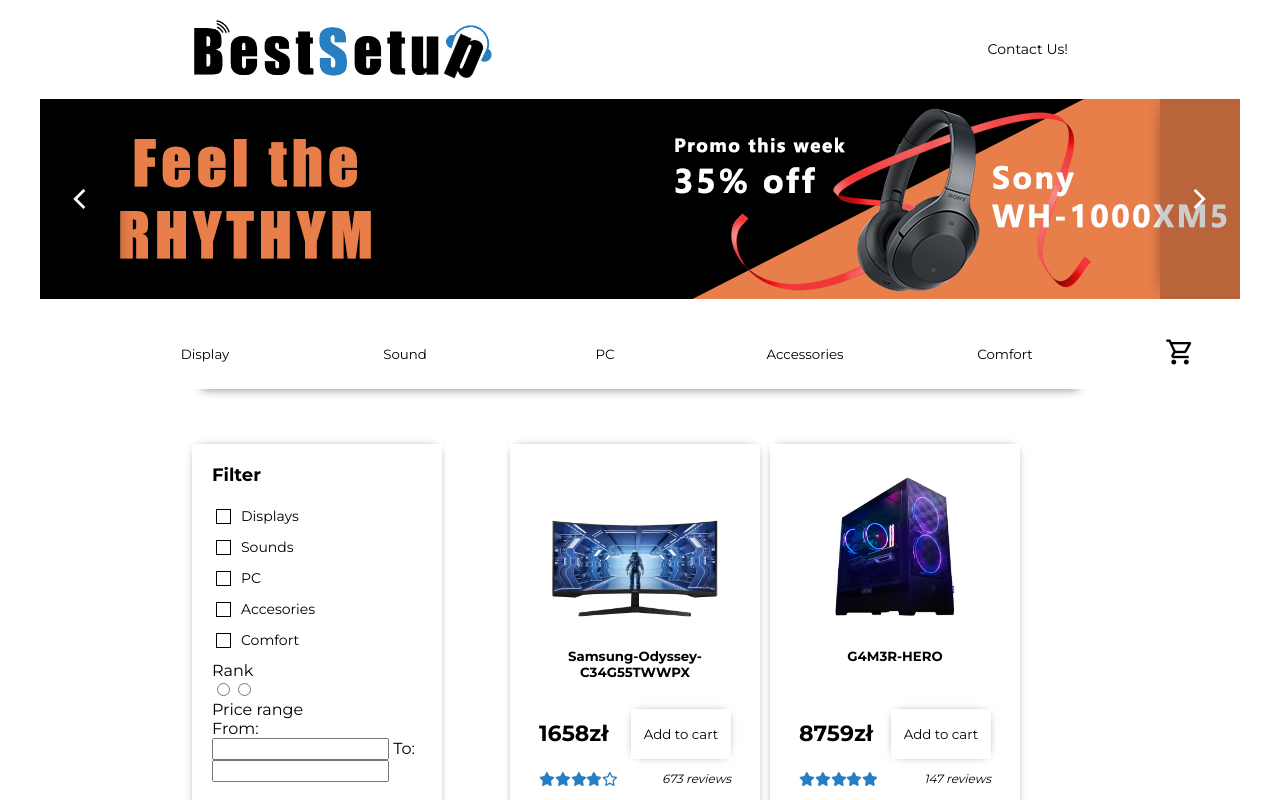
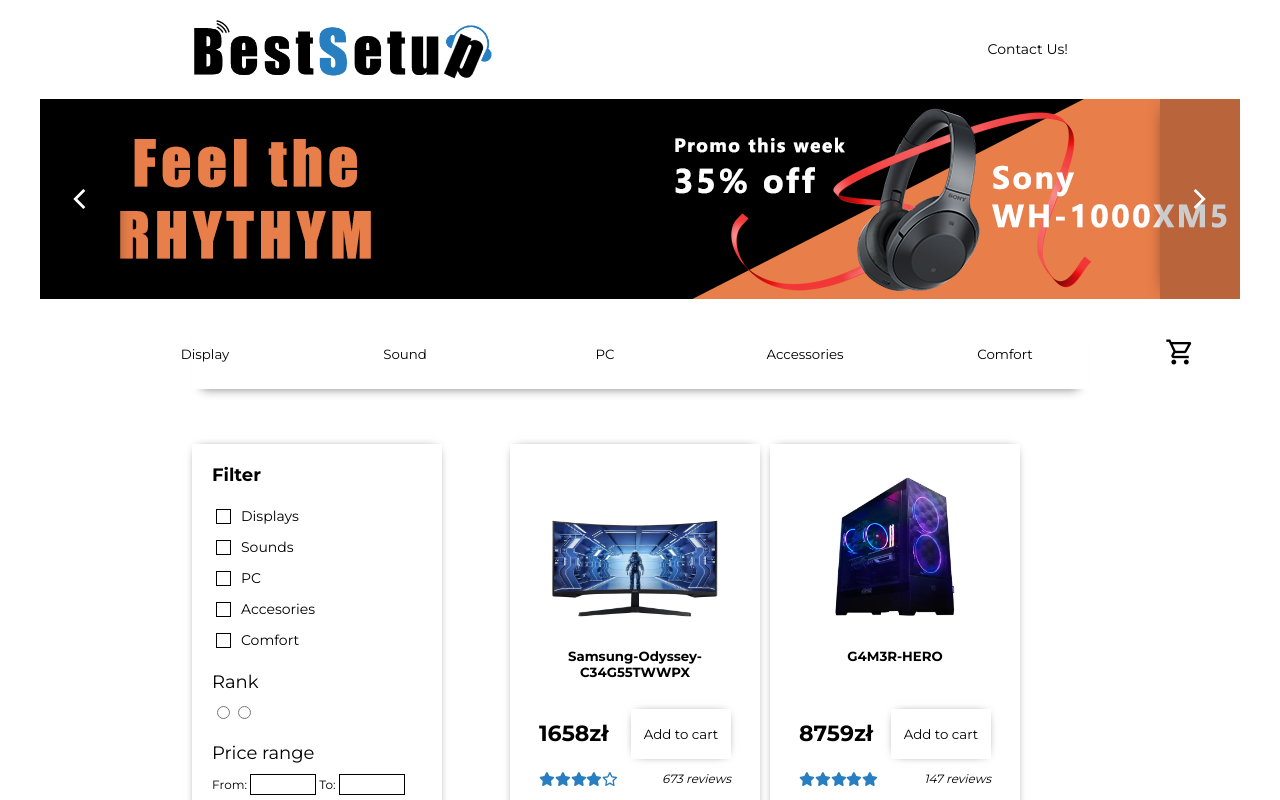
Before and after one commit to rezio3/best-setup-online-shop, a React (Create React App) app: page / in a window 1280 px wide. Shown: the top 800 px of the page. Built offline with nearby package versions, Linux system fonts and the light colour scheme.

Commit message:
update styles in filterWindow.scss

```diff
--- a/src/style/css/filterWindow.css
+++ b/src/style/css/filterWindow.css
@@ -5,7 +5,6 @@
   margin-top: 5px;
   width: 20%;
   min-width: 250px;
-  height: 700px;
   box-shadow: 0 0 10px -6px;
 }
 .filter-container .filter-padding-container {
@@ -52,6 +51,21 @@
   margin: 0;
   position: relative;
 }
+.filter-container__price-range-span {
+  display: block;
+  margin: 20px 0 10px;
+  font-size: 18px;
+}
+.filter-container__price-range-inputs-container {
+  font-size: 12px;
+}
+.filter-container__price-range-inputs-container input[type=number] {
+  all: unset;
+  padding: 2px;
+  border: 1px solid black;
+  width: 60px;
+  font-size: 12px;
+}
 
 .filter-threshold {
   height: 0;
--- a/src/style/filterWindow.scss
+++ b/src/style/filterWindow.scss
@@ -6,7 +6,6 @@
 	margin-top: 5px;
 	width: 20%;
 	min-width: 250px;
-	height: 700px;
 	box-shadow: 0 0 10px -6px;
 
 	.filter-padding-container {
@@ -56,6 +55,21 @@
 		margin: 0;
 		position: relative;
 	}
+	&__price-range-span {
+		display: block;
+		margin: 20px 0 10px;
+		font-size: 18px;
+	}
+	&__price-range-inputs-container {
+		font-size: 12px;
+		input[type="number"] {
+			all: unset;
+			padding: 2px;
+			border: 1px solid black;
+			width: 60px;
+			font-size: 12px;
+		}
+	}
 }
 .filter-threshold {
 	height: 0;
```
